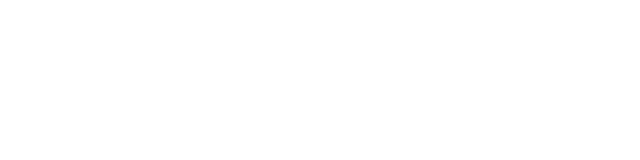
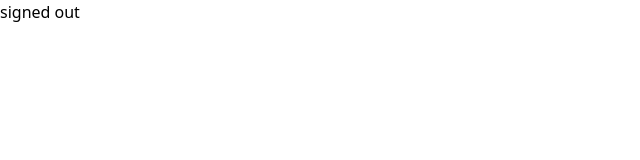
Before and after one commit to brajpatel/messaging-app, a React (Vite) app: page / in a window 1280 px wide. Shown: the top 160 px of the page, without its empty margins (0-640 px from the left). Built offline with nearby package versions, Linux system fonts and the light colour scheme.

Commit message:
Install react router dom

```diff
--- a/package.json
+++ b/package.json
@@ -11,7 +11,8 @@
   },
   "dependencies": {
     "react": "^18.2.0",
-    "react-dom": "^18.2.0"
+    "react-dom": "^18.2.0",
+    "react-router-dom": "^6.16.0"
   },
   "devDependencies": {
     "@types/react": "^18.2.15",
--- a/src/App.jsx
+++ b/src/App.jsx
@@ -33,9 +33,9 @@ function App() {
       <BrowserRouter>
         <Routes>
           {!user ? (
-            <Route path='/'/>
+            <Route path='/' element={<div>signed out</div>}/>
           ) : (
-            <Route path='/'/>
+            <Route path='/' element={<div>signed in</div>}/>
           )}
         </Routes>
       </BrowserRouter>
```
Also changed, not shown: 1 other file (tests, documents, lock files or other folders).
